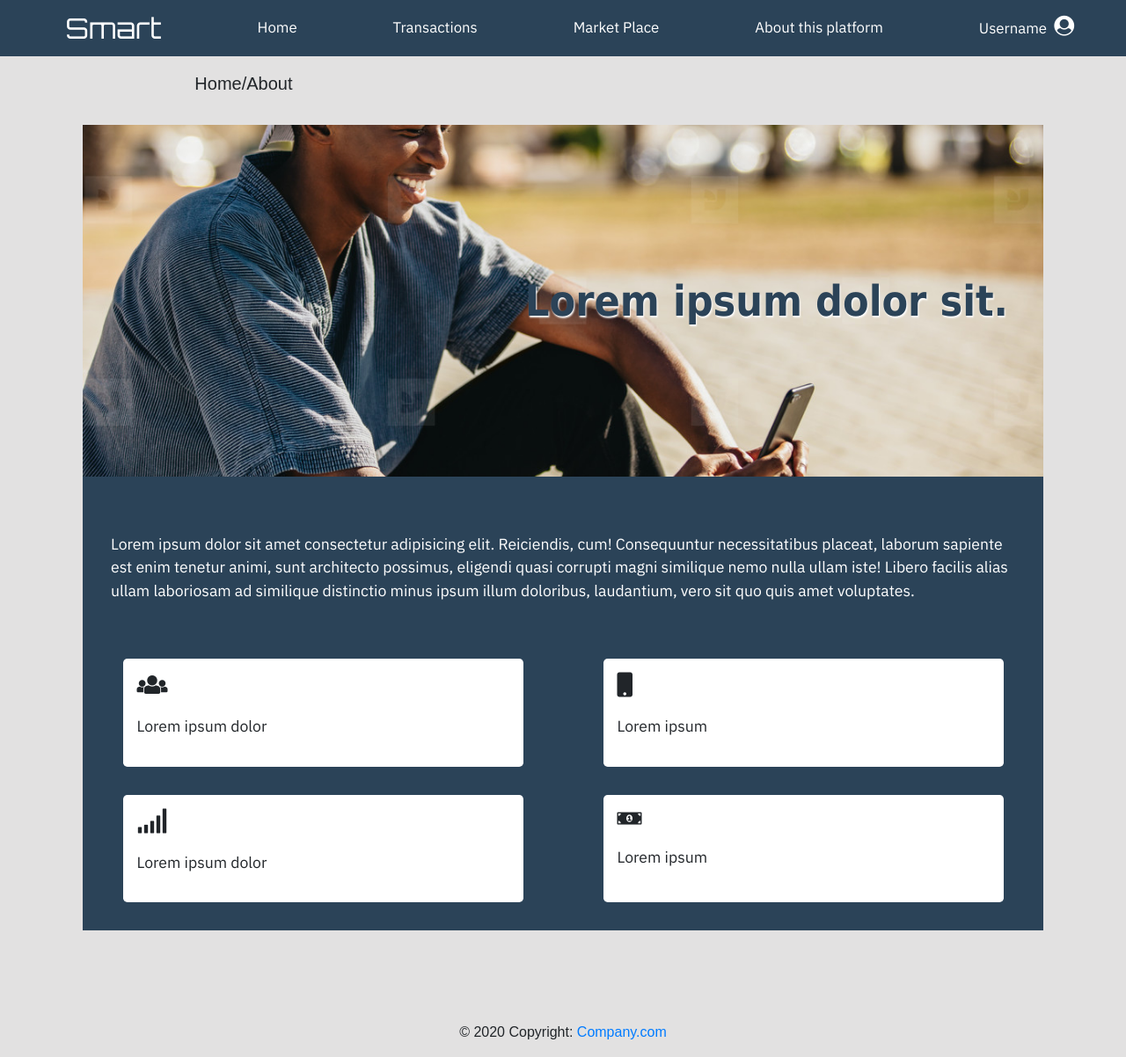
After one commit to CodeTemplar99/SmartCharge, a PHP site: page /About.html in a window 1280 px wide. The commit adds this page. Shown: the whole page at 88% size. Run offline with PHP 8.4, Linux system fonts and the light colour scheme.

Commit message:
Did about us

```diff
--- /dev/null
+++ b/About.html
@@ -0,0 +1,98 @@
+<!DOCTYPE html>
+<html lang="en">
+
+<head>
+    <meta charset="UTF-8">
+    <meta name="viewport" content="width=device-width, initial-scale=1.0">
+    <meta http-equiv="X-UA-Compatible" content="ie=edge">
+    <title>SmartCharge</title>
+    <link href="./bootstrap/css/bootstrap.min.css" rel="stylesheet" type="text/css">
+    <link href="https://fonts.googleapis.com/css?family=Orbitron&display=swap" rel="stylesheet">
+    <link href="https://fonts.googleapis.com/css?family=IBM+Plex+Sans&display=swap" rel="stylesheet">
+    <link href="https://fonts.googleapis.com/css?family=Exo+2&display=swap" rel="stylesheet">
+    <link href="https://fonts.googleapis.com/css?family=Oxanium&display=swap" rel="stylesheet">
+    <link href="./icons/css/fontawesome-all.min.css" rel="stylesheet">
+    <link href="./Css/styled.css" rel="stylesheet" type="text/css">
+    <script defer src="./js/spine.js"></script>
+</head>
+</head>
+
+<body>
+
+    <div class="container-fluid p-0">
+        <div class="jumbotron rounded-0 p-1 mb-2 d-flex justify-content-around align-items-center header">
+            <a href="./index.html">
+                <p class="lead ml-md-3 brand-name my-1">Smart</p>
+            </a>
+            <a href="./index.html">
+                <p class="m-0 p-0 nav-text">Home</p>
+            </a>
+            <a href="./Transactions.html">
+                <p class="m-0 p-0 nav-text">Transactions</p>
+            </a>
+            <a href="./shop.html">
+                <p class="m-0 p-0 nav-text">Market Place</p>
+            </a>
+            <a href="./about.html">
+                <p class="m-0 p-0 nav-text">About this platform</p>
+            </a>
+            <a>
+                <p class="m-0 p-0 nav-text"><span class="mr-2">Username</span><i
+                        class="about-icons fa fa-user-circle"></i></p>
+            </a>
+        </div>
+
+        <div class="container p-2 col-8">
+            <p class="lead m-0 page-indicator">Home/About</p>
+        </div>
+
+        <div class="jumbotron container p-2 bg-transparent">
+            <div class="jumbotron bg-transparent p-3"">
+                <div class=" jumbotron d-flex justify-content-end align-items-center mb-0 rounded-0 about-bk-img"
+                style="background-image: url(./images/174007_00_2x.jpg); background-position: center; background-size: cover; background-repeat: no-repeat;">
+                <p class="lead m-2 about-intro">Lorem ipsum dolor sit.</p>
+            </div>
+            <div class="jumbotron mt-0 mb-0 rounded-0 about-fore">
+                <p class="text-white m-0 little-texts">Lorem ipsum dolor sit amet consectetur adipisicing elit.
+                    Reiciendis, cum!
+                    Consequuntur necessitatibus placeat, laborum sapiente est enim tenetur animi, sunt architecto
+                    possimus, eligendi quasi corrupti magni similique nemo nulla ullam iste! Libero facilis alias
+                    ullam laboriosam ad similique distinctio minus ipsum illum doloribus, laudantium, vero sit quo
+                    quis amet voluptates.</p>
+            </div>
+            <div class="jumbotron d-flex flex-grow-2 flex-wrap justify-content-around mb-0 rounded-0 p-0 about-fore">
+                <div class="jumbotron bg-white col-5 p-3">
+                    <p class="lead"><i class="about-icons fa fa-users"></i></p>
+                    <p class="text-black little-texts">
+                        Lorem ipsum dolor </p>
+                </div>
+
+                <div class="jumbotron bg-white col-5 p-3">
+                    <p class="lead"><i class="about-icons fa fa-mobile"></i></p>
+                    <p class="text-black little-texts">Lorem ipsum </p>
+                </div>
+                <div class="jumbotron bg-white col-5 p-3">
+                    <p class="lead"><i class="about-icons fa fa-signal"></i></p>
+                    <p class="text-black little-texts">Lorem ipsum dolor </p>
+                </div>
+
+                <div class="jumbotron bg-white col-5 p-3"><span>
+                        <i class="about-icons fa fa-money-bill-alt"></i></p>
+                        <p class="text-black little-texts">Lorem ipsum </p>
+                </div>
+
+            </div>
+
+        </div>
+
+    </div>
+
+    <div class="footer-copyright text-center py-3">© 2020 Copyright:
+        <a href="#"> Company.com</a>
+    </div>
+    </div>
+
+
+</body>
+
+</html>
--- a/Css/styled.css
+++ b/Css/styled.css
@@ -94,3 +94,26 @@ color: white;
 a{
     text-decoration: none !important;
 }
+
+.about-bk-img{
+height: 50vh;
+}
+
+.about-intro{
+    font-size: 300%;
+    color: var(--primary-color);
+    font-family: tahoma;
+    font-weight: bold;
+    text-shadow: 1px 2px 2px white;
+}
+.about-fore{
+    background: var(--primary-color);
+}
+
+.about-icons{
+    font-size: 140%;
+}
+.little-texts{
+ font-size: 110%;
+        font-family: 'IBM Plex Sans';
+}
--- a/index.html
+++ b/index.html
@@ -22,7 +22,8 @@
     <div class="container-fluid p-0">
         <div class="jumbotron rounded-0 p-1 mb-2 d-flex justify-content-around align-items-center header">
             <a href="./index.html">
-            <p class="lead ml-md-3 brand-name my-1">Smart</p></a>
+                <p class="lead ml-md-3 brand-name my-1">Smart</p>
+            </a>
             <a href="./index.html">
                 <p class="m-0 p-0 nav-text">Home</p>
             </a>
@@ -38,6 +39,8 @@
             <a>
                 <p class="m-0 p-0 nav-text"><span class="mr-2">Username</span><i class="fa fa-user-circle"></i></p>
             </a>
+
+            <div class="jumbotron position-absolute col-3 p-2"></div>
         </div>
 
         <div class="container p-2 col-8">
```
Also changed, not shown: shop.html (+56 -56 lines), images/174007_00_2x.jpg (added), images/discover_the_world_in_virtual_reality_travel-wallpaper-1600x900.jpg (deleted), images/rawpixel-743067-unsplash.jpg (deleted), images/undraw_hologram_fjwp.png (deleted).
